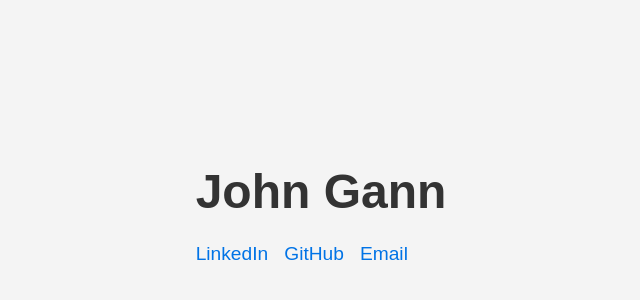
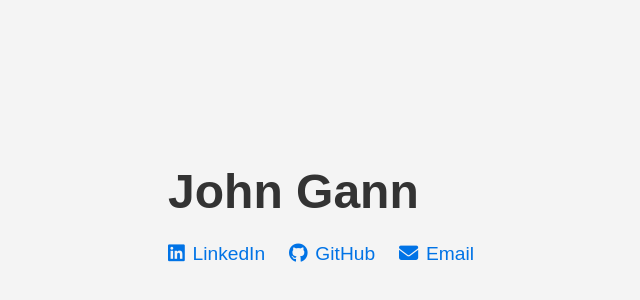
Before and after one commit to johngann/gann.dev, a plain HTML site: page index.html in a window 1280 px wide. Shown: the part 194-494 px from the top of the page, without its empty margins (319-959 px from the left). Drawn offline with Linux system fonts and the light colour scheme.

Commit message:
Enhance social links with icons and spacing
Added Font Awesome icons to social links and increased spacing.

```diff
--- a/index.html
+++ b/index.html
@@ -4,6 +4,7 @@
     <meta charset="UTF-8">
     <meta name="viewport" content="width=device-width, initial-scale=1.0">
     <title>John Gann</title>
+    <link rel="stylesheet" href="https://cdnjs.cloudflare.com/ajax/libs/font-awesome/6.5.2/css/all.min.css">
     <style>
         body {
             font-family: Arial, sans-serif;
@@ -23,7 +24,7 @@
             list-style: none;
             padding: 0;
             display: flex;
-            gap: 1em;
+            gap: 1.5em; /* Increased gap for better spacing with icons */
         }
         li {
             margin: 0;
@@ -32,9 +33,16 @@
             text-decoration: none;
             color: #0073e6;
             font-size: 1.2em;
+            /* Added to align icon and text */
+            display: flex;
+            align-items: center;
         }
         a:hover {
             text-decoration: underline;
+        }
+        /* Style for the icons */
+        .icon {
+            margin-right: 0.4em; /* Space between icon and text */
         }
     </style>
 </head>
@@ -42,9 +50,21 @@
     <div>
         <h1>John Gann</h1>
         <ul>
-            <li><a href="https://www.linkedin.com/in/john-gann" target="_blank">LinkedIn</a></li>
-            <li><a href="https://github.com/johngann" target="_blank">GitHub</a></li>
-            <li><a href="mailto:counter-moloch7a@icloud.com">Email</a></li>
+            <li>
+                <a href="https://www.linkedin.com/in/john-gann" target="_blank">
+                    <i class="fab fa-linkedin icon"></i>LinkedIn
+                </a>
+            </li>
+            <li>
+                <a href="https://github.com/johngann" target="_blank">
+                    <i class="fab fa-github icon"></i>GitHub
+                </a>
+            </li>
+            <li>
+                <a href="mailto:counter-moloch7a@icloud.com">
+                    <i class="fas fa-envelope icon"></i>Email
+                </a>
+            </li>
         </ul>
     </div>
 </body>
```
